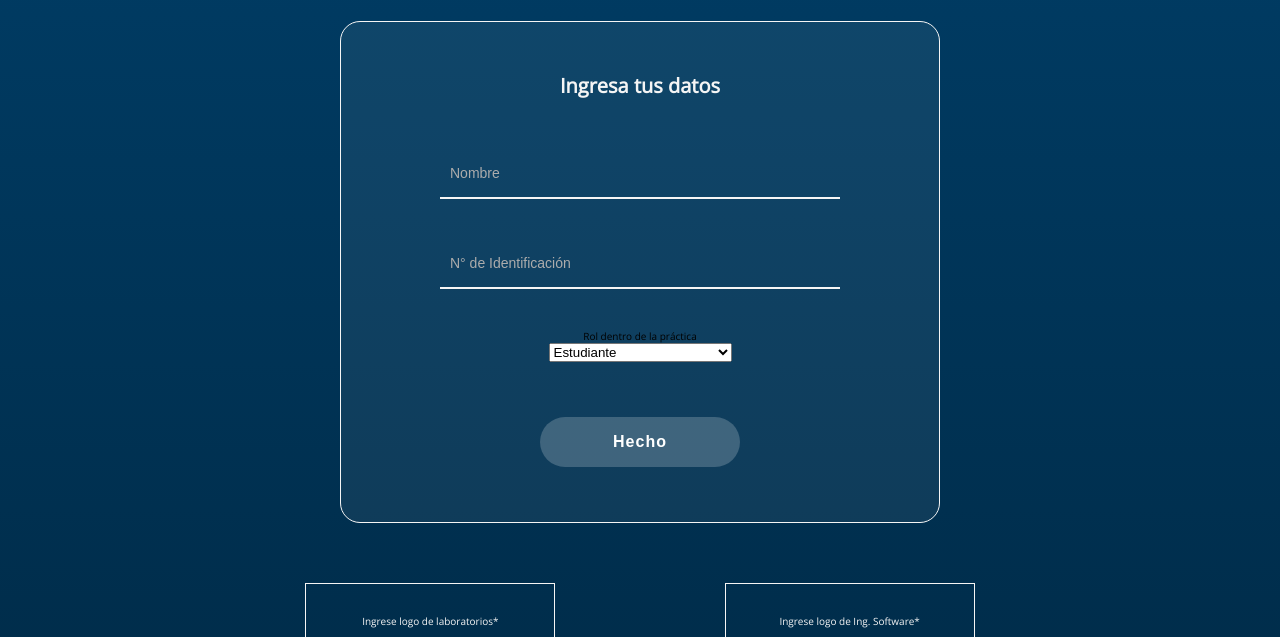
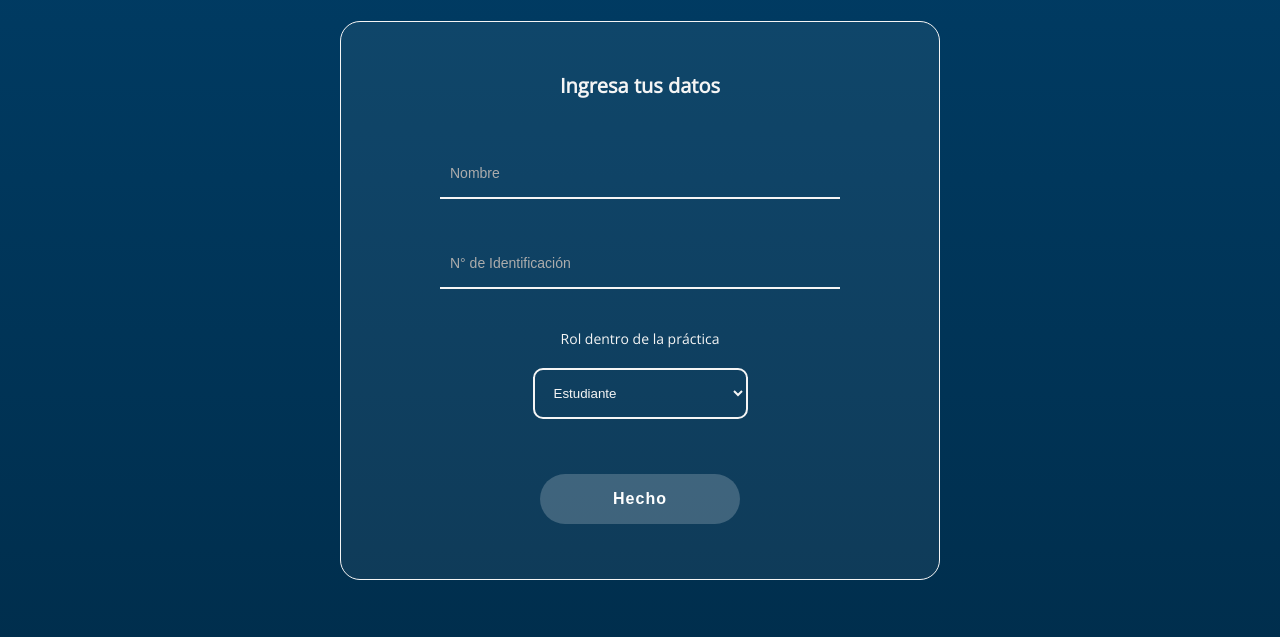
Before and after one commit to santiagojaralopez/App-Asistencia-Labs-Ing, a website: page public/index.html in a window 1280 px wide. Shown: the part 132-769 px from the top of the page. Drawn offline with nearby package versions, Linux system fonts and the light colour scheme.

Commit message:
Added styles related to the select list

```diff
--- a/public/main.css
+++ b/public/main.css
@@ -68,6 +68,12 @@ main {
     margin-bottom: 40px;
 }
 
+.main__form--container form label p {
+    margin-bottom: 20px;
+    font-size: 1.4rem;
+    color: whitesmoke;
+}
+
 .input {
     background-color: transparent;
     border: 0px;
@@ -82,6 +88,19 @@ main {
 
 ::placeholder {
     color: rgb(172, 172, 172);
+}
+
+.main__form--container form label select {
+    border: 2px solid whitesmoke;
+    border-radius: 10px;
+    padding: 15px;
+    color: whitesmoke;
+    background-color: transparent;
+}
+
+.main__form--container form label select option {
+    padding: 15px;
+    color: black;
 }
 
 .button {
```
